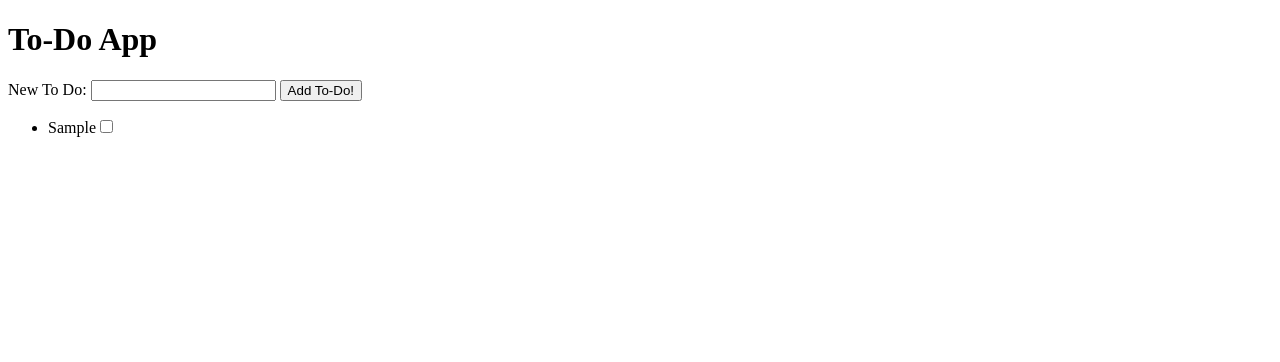
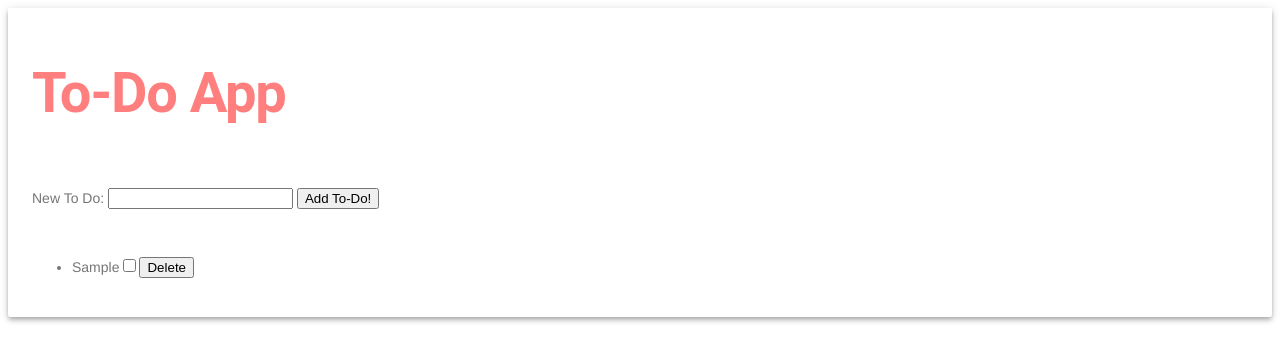
Before and after one commit to sara-clementine/to-do-app, a plain HTML site: page index.html in a window 1280 px wide. Both pictures are taken after typing "Sample" into the empty fields and a click on the button "Add To-Do!". Drawn offline with nearby package versions, Linux system fonts and the light colour scheme.

Commit message:
assignment 2 updated

```diff
--- a/app.js
+++ b/app.js
@@ -9,8 +9,17 @@ function onReady() {
     let newLi = document.createElement('li');
     let checkbox = document.createElement('input');
     checkbox.type = "checkbox";
+
+    let deleteBtn = document.createElement('button');
+    deleteBtn.textContent = "Delete";
+
+    deleteBtn.addEventListener('click', function(event){
+      toDoList.removeChild(this.parentElement);
+    });
+
     newLi.textContent = title;
     newLi.appendChild(checkbox);
+    newLi.appendChild(deleteBtn);
     toDoList.appendChild(newLi);
     newToDoText.value = '';
   });
--- a/index.html
+++ b/index.html
@@ -3,20 +3,29 @@
   <head>
     <meta name="viewport" content="width=device-width, initial-scale=1">
     <title>To-Do App</title>
+    <!-- Material Design Lite -->
+    <link rel="stylesheet" href="https://code.getmdl.io/1.3.0/material.grey-lime.min.css">
+    <script defer src="https://code.getmdl.io/1.3.0/material.min.js"></script>
+    <!-- Custom Styles -->
+    <link rel="stylesheet" href="styles/main.css">
   </head>
   <body>
+    <main class="mdl-grid mdl-cell mdl-cell--12-col mdl-cell--4-col-tablet mdl-card mdl-shadow--4dp">
+      <div class="mdl-card__title mdl-card--expand">
         <h1>To-Do App</h1>
-
+      </div>
+      <div class="mdl-card__supporting-text">
         <form id="addToDoForm">
           <label for="newToDoText">New To Do:</label>
           <input type="text" id="newToDoText">
           <button type="submit">Add To-Do!</button>
         </form>
-
+      </div>
+      <div class="mdl-card__supporting-text">
       <ul id="toDoList">
       </ul>
-
+    </div>
+  </main>
     <script src="app.js"></script>
-
   </body>
 </html>
--- /dev/null
+++ b/styles/main.css
@@ -0,0 +1,4 @@
+h1 {
+  font-weight: bold;
+  color: rgba(255, 0, 0, 0.5);
+}
```
Lines whose indentation alone changed are shown as unchanged.
